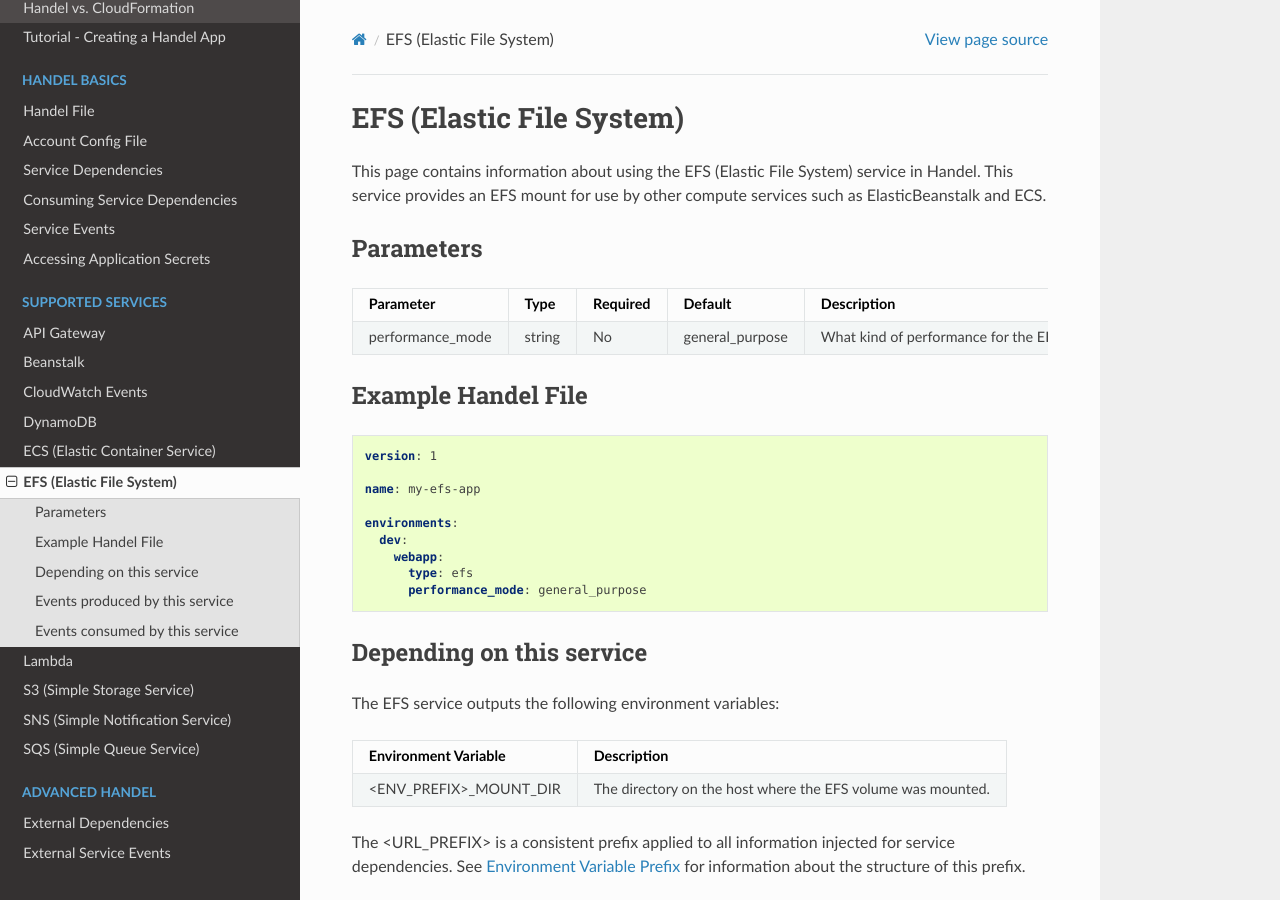
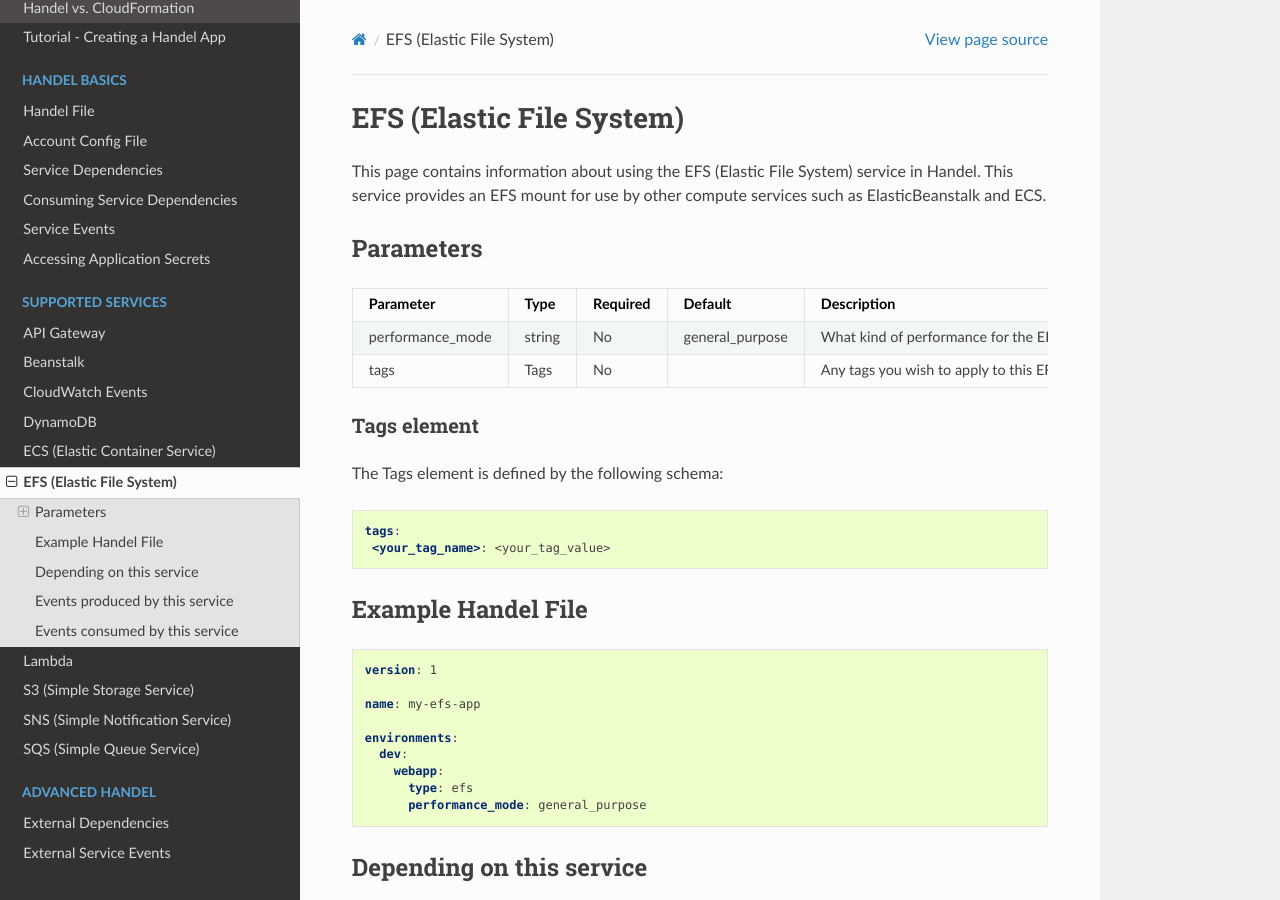
Before and after one commit to byu-oit/handel, a Sphinx documentation site: the page built from docs/supported-services/efs.rst, in a window 1280 px wide and 900 px high. Built offline with Sphinx 7.4.7 and the Read the Docs theme 2.0.0, drawn with Linux system fonts in a browser that asks for light colours.

Commit message:
Support tags on EFS mounts

```diff
--- a/docs/supported-services/efs.rst
+++ b/docs/supported-services/efs.rst
@@ -19,6 +19,20 @@
      - No
      - general_purpose
      - What kind of performance for the EFS mount. Allowed values: general_purpose, max_io
+   * - tags
+     - Tags
+     - No
+     -
+     - Any tags you wish to apply to this EFS mount.
+
+Tags element
+~~~~~~~~~~~~
+The Tags element is defined by the following schema:
+
+.. code-block:: yaml
+
+  tags:
+   <your_tag_name>: <your_tag_value>
 
 Example Handel File
 -------------------
```
Also changed, not shown: 3 other files.
